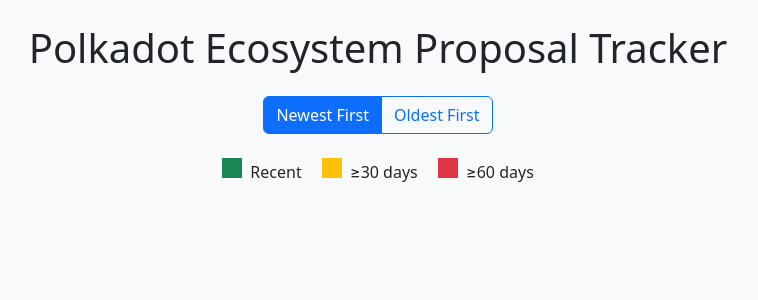
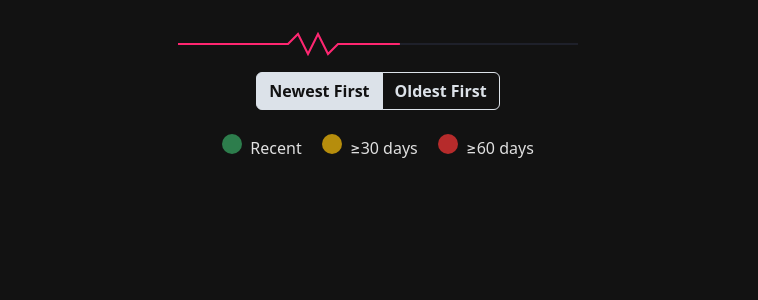
Before and after one commit to Nadro-J/ParaG, a Flask app: page / in a window 1280 px wide. Shown: the top 300 px of the page, without its empty margins (262-1020 px from the left). Run offline with Flask 3, Linux system fonts and the light colour scheme; data that the repository does not hold is empty; some libraries are stand-ins or nearby versions.

Commit message:
separating styling & changing to a darker theme

```diff
--- /dev/null
+++ b/static/style.css
@@ -0,0 +1,136 @@
+/* Dark theme */
+.dark-theme {
+    background-color: #121212;
+    color: #e0e0e0;
+}
+
+.title-container {
+    position: relative;
+    overflow: hidden;
+}
+
+.title-container h1 {
+    margin-bottom: 15px;
+    color: #FF2670;
+    text-shadow: 0 0 10px rgba(139, 161, 255, 0.3);
+}
+
+.heartbeat-container {
+    position: relative;
+    width: 100%;
+    height: 40px;
+    margin: 0 auto;
+}
+
+.heartbeat-line {
+    stroke: #FF2670;
+    stroke-width: 2;
+    fill: none;
+    stroke-dasharray: 400;
+    stroke-dashoffset: 400;
+    animation: heartbeat 2s ease-in-out infinite;
+}
+
+.heartbeat-line-bg {
+    stroke: rgba(139, 161, 255, 0.1);
+    stroke-width: 2;
+    fill: none;
+}
+
+@keyframes heartbeat {
+    0% {
+        stroke-dashoffset: 400;
+    }
+    50% {
+        stroke-dashoffset: 0;
+    }
+    100% {
+        stroke-dashoffset: -400;
+    }
+}
+
+/* Card styling */
+.network-card {
+    background-color: #1e1e1e;
+    border: 1px solid #333;
+    transition: transform 0.2s;
+}
+
+.network-card:hover {
+    transform: translateY(-2px);
+}
+
+.network-card .card-title {
+    color: #fff;
+}
+
+/* Status indicator */
+.status-indicator {
+    height: 4px;
+    border-radius: 2px;
+}
+
+.status-dot {
+    width: 20px;
+    height: 20px;
+    display: inline-block;
+    border-radius: 50%;
+}
+
+.btn-group {
+    margin-top: 0.5rem;
+}
+
+
+/* Bootstrap overrides for dark theme */
+.btn-outline-primary {
+    color: #DCE2E9;
+    border-color: #DCE2E9;
+}
+
+.btn-outline-primary:hover,
+.btn-outline-primary.active {
+    background-color: #DCE2E9;
+    border-color: #DCE2E9;
+    color: #121212;
+}
+
+.badge {
+    padding: 0.5em 0.8em;
+}
+
+/* Status colors with better contrast for dark theme */
+.bg-success {
+    background-color: #2d7d4c !important;
+}
+
+.bg-warning {
+    background-color: #b68d0c !important;
+}
+
+.bg-danger {
+    background-color: #b62b2b !important;
+}
+
+.bg-primary {
+    background-color: #4a5baf !important;
+}
+
+.text-success {
+    color: #4caf50 !important;
+}
+
+.timestamp {
+    color: #bdbdbd;
+}
+
+.text {
+    color: #bdbdbd;
+}
+
+/* Small screen adjustments */
+@media (max-width: 768px) {
+    .card {
+        margin-bottom: 1rem;
+    }
+}
--- a/templates/index.html
+++ b/templates/index.html
@@ -3,51 +3,24 @@
 <head>
     <meta charset="UTF-8">
     <meta name="viewport" content="width=device-width, initial-scale=1.0">
-    <title>Polkadot Proposal Tracker</title>
-    <link href="https://cdn.jsdelivr.net/npm/bootstrap@5.3.2/dist/css/bootstrap.min.css" rel="stylesheet">
-    <link href="https://cdn.jsdelivr.net/npm/bootstrap-icons@1.7.2/font/bootstrap-icons.css" rel="stylesheet">
-    <style>
-        .network-card {
-            height: 100%;
-            transition: transform 0.2s;
-        }
-        .network-card:hover {
-            transform: scale(1.02);
-        }
-        .status-indicator {
-            width: 100%;
-            height: 5px;
-            border-radius: 2px;
-        }
-        .timestamp {
-            font-size: 0.8rem;
-            color: #666;
-        }
-        .sort-button {
-            text-decoration: none;
-            color: inherit;
-        }
-        .sort-button:hover {
-            color: #0d6efd;
-        }
-        .sort-button.active {
-            color: #0d6efd;
-            font-weight: bold;
-        }
-    </style>
+    <title>ParaG</title>
+    <link href="https://cdn.jsdelivr.net/npm/bootstrap@5.3.0/dist/css/bootstrap.min.css" rel="stylesheet">
+    <link href="{{ url_for('static', filename='style.css') }}" rel="stylesheet">
 </head>
-<body class="bg-light">
+<body class="dark-theme">
     <div class="container py-4">
-        <h1 class="text-center mb-4">Polkadot Ecosystem Proposal Tracker</h1>
-
-        <div class="text-center mb-4">
+        <div class="title-container text-center mb-4">
+            <div class="heartbeat-container">
+                <svg width="100%" height="40" viewBox="0 0 400 40" preserveAspectRatio="xMidYMid meet">
+                    <path class="heartbeat-line-bg"
+                          d="M0,20 L80,20 L100,20 L110,20 L120,10 L130,30 L140,10 L150,30 L160,20 L170,20 L180,20 L200,20 L220,20 L300,20 L400,20"></path>
+                    <path class="heartbeat-line"
+                          d="M0,20 L80,20 L100,20 L110,20 L120,10 L130,30 L140,10 L150,30 L160,20 L170,20 L180,20 L200,20 L220,20 L300,20 L400,20"></path>
+                </svg>
+            </div>
             <div class="btn-group">
-                <a href="?sort=newest" class="btn btn-outline-primary {{ 'active' if current_sort == 'newest' }}">
-                    Newest First
-                </a>
-                <a href="?sort=oldest" class="btn btn-outline-primary {{ 'active' if current_sort == 'oldest' }}">
-                    Oldest First
-                </a>
+                <a href="?sort=newest" class="btn btn-outline-primary {{ 'active' if current_sort == 'newest' }}"><strong>Newest First</strong></a>
+                <a href="?sort=oldest" class="btn btn-outline-primary {{ 'active' if current_sort == 'oldest' }}"><strong>Oldest First</strong></a>
             </div>
         </div>
 
@@ -107,20 +77,18 @@
 
         <div class="text-center mt-4">
             <div class="d-inline-block me-3">
-                <div class="bg-success d-inline-block" style="width: 20px; height: 20px;"></div>
+                <div class="status-dot bg-success"></div>
                 <span class="ms-1">Recent</span>
             </div>
             <div class="d-inline-block me-3">
-                <div class="bg-warning d-inline-block" style="width: 20px; height: 20px;"></div>
+                <div class="status-dot bg-warning"></div>
                 <span class="ms-1">≥30 days</span>
             </div>
             <div class="d-inline-block">
-                <div class="bg-danger d-inline-block" style="width: 20px; height: 20px;"></div>
+                <div class="status-dot bg-danger"></div>
                 <span class="ms-1">≥60 days</span>
             </div>
         </div>
     </div>
-
-    <script src="https://cdn.jsdelivr.net/npm/bootstrap@5.3.2/dist/js/bootstrap.bundle.min.js"></script>
 </body>
 </html>
```
Also changed, not shown: other parts of templates/index.html (+10 -13 lines). Lines whose indentation alone changed are shown as unchanged.
